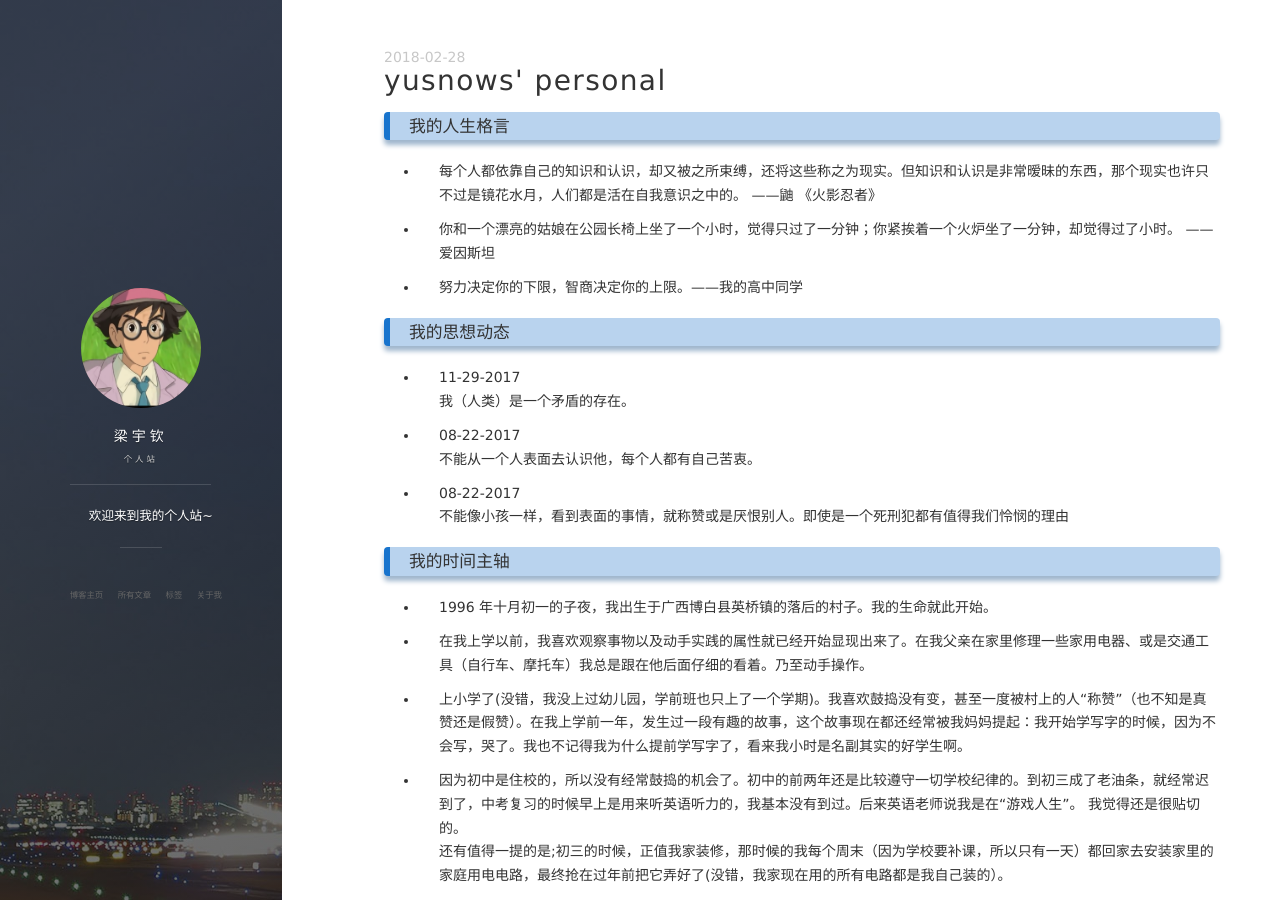
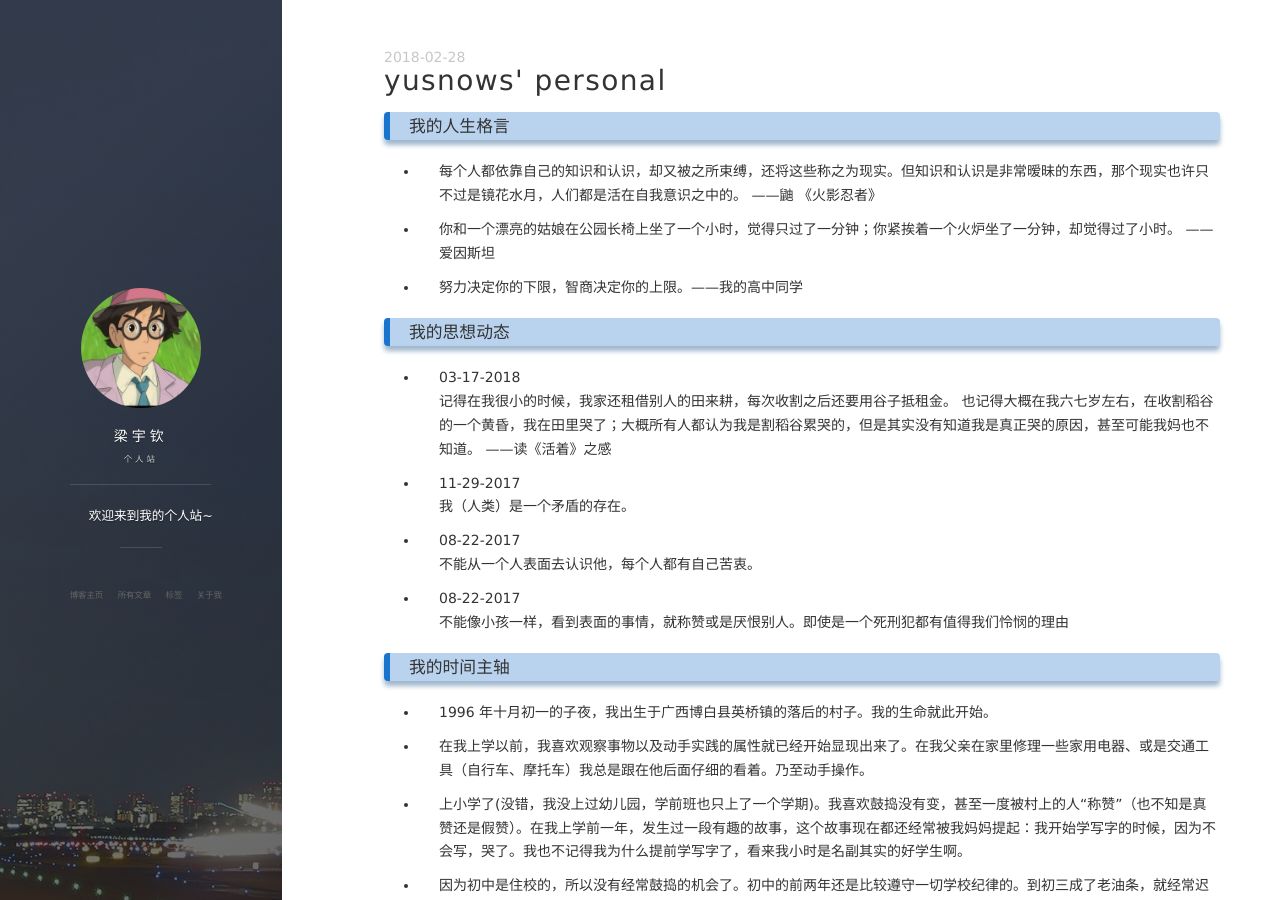
Before and after one commit to iYuqinL/iYuqinL.github.io, a Jekyll site: the page built from moreaboutme.md, in a window 1280 px wide and 900 px high. Built offline with Jekyll 4.4.1, drawn with Linux system fonts in a browser that asks for light colours; nearby versions of some CDN libraries; comment, search, counter and statistics services are not loaded.

Commit message:
update moment

```diff
--- a/moreaboutme.md
+++ b/moreaboutme.md
@@ -13,6 +13,10 @@ tag: personal
 * 努力决定你的下限，智商决定你的上限。——我的高中同学
 
 ### 我的思想动态
+* 03-17-2018
+记得在我很小的时候，我家还租借别人的田来耕，每次收割之后还要用谷子抵租金。
+也记得大概在我六七岁左右，在收割稻谷的一个黄昏，我在田里哭了；大概所有人都认为我是割稻谷累哭的，但是其实没有知道我是真正哭的原因，甚至可能我妈也不知道。    ——读《活着》之感
+
 * 11-29-2017
 我（人类）是一个矛盾的存在。
 
```
